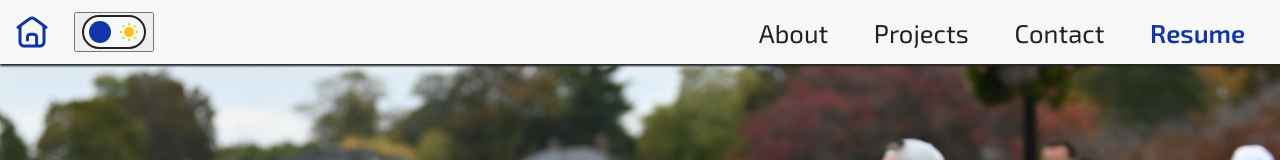
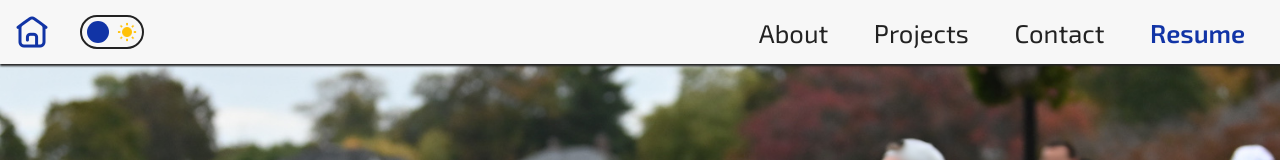
Before and after one commit to RShillgit/about-me-web, a React (Create React App) app: page / in a window 1280 px wide. Shown: the top 160 px of the page. Built offline with nearby package versions, Linux system fonts and the light colour scheme.

Commit message:
Removed border and background from Light/Dark mode button

```diff
--- a/src/components/footer.js
+++ b/src/components/footer.js
@@ -37,7 +37,7 @@ const Footer = () => {
                 </a>
 
                 <div className='footer-email-content hide'>
-                    <img src={gmail} id='email' alt='Email' onMouseEnter={revealEmail} onMouseLeave={hideEmail}/>
+                    <img src={gmail} id='email' alt='Email' onMouseEnter={revealEmail} onMouseLeave={hideEmail} tabIndex='0'/>
 
                     <div className='footer-revealedText'>
                         <span id='emailAddress'>Robert.Siciliano22@gmail.com</span>
--- a/src/styles/navbar.css
+++ b/src/styles/navbar.css
@@ -20,6 +20,8 @@
 
 /* Light/dark slider */
 .light-dark-mode {
+    border: none;
+    background: none;
     display: flex;
     justify-content: center;
     align-items: center;
```
